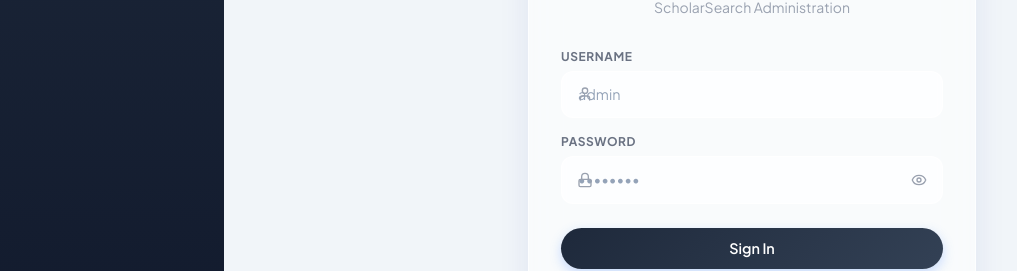
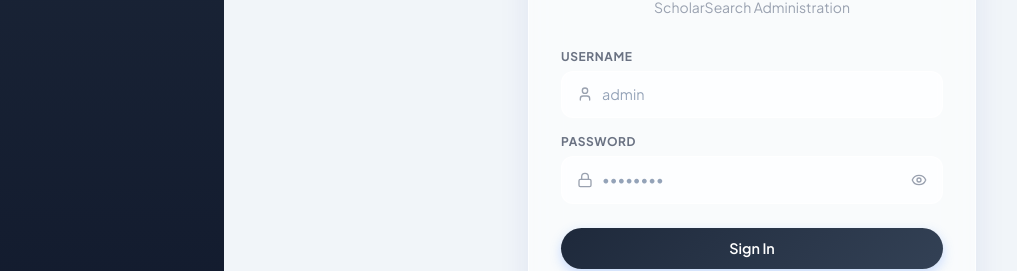
Before and after one commit to AJVADkp/scholarship-finder, a Next.js app: page /admin/login in a window 1280 px wide. Shown: the part 305-576 px from the top of the page, without its empty margins (0-1017 px from the left). Built offline with nearby package versions, Linux system fonts and the light colour scheme; no server answers.

Commit message:
Fixed admin login input alignment and team card sizes

```diff
--- a/src/app/about/AboutClientContent.tsx
+++ b/src/app/about/AboutClientContent.tsx
@@ -104,7 +104,7 @@ export function AboutClientContent() {
                 hidden: { opacity: 0, y: 20 },
                 visible: { opacity: 1, y: 0, transition: { delay: i * 0.08, duration: 0.5, ease: 'easeOut' } }
               } as Variants}
-              className={`glass-card p-6 flex flex-col items-center text-center transition-all duration-200 hover:-translate-y-[3px] group ${member.full ? 'md:col-span-1 md:col-start-2 sm:col-span-2 sm:w-1/2 sm:mx-auto md:w-auto w-full' : 'w-full'}`}
+              className="glass-card p-6 flex flex-col items-center text-center transition-all duration-200 hover:-translate-y-[3px] group w-full"
             >
               <div
                 className="w-[56px] h-[56px] rounded-full flex items-center justify-center text-[18px] font-medium text-gray-800 transition-transform duration-200 group-hover:scale-110 mb-3"
--- a/src/app/admin/login/page.tsx
+++ b/src/app/admin/login/page.tsx
@@ -69,7 +69,8 @@ export default function AdminLoginPage() {
               type="text"
               value={username}
               onChange={(e) => setUsername(e.target.value)}
-              className="input-glass pl-10"
+              className="input-glass"
+              style={{ paddingLeft: '40px' }}
               placeholder="admin"
               required
               id="admin-username"
@@ -88,7 +89,8 @@ export default function AdminLoginPage() {
               type={showPassword ? 'text' : 'password'}
               value={password}
               onChange={(e) => setPassword(e.target.value)}
-              className="input-glass pl-10 pr-12"
+              className="input-glass pr-12"
+              style={{ paddingLeft: '40px' }}
               placeholder="••••••••"
               required
               id="admin-password"
```
